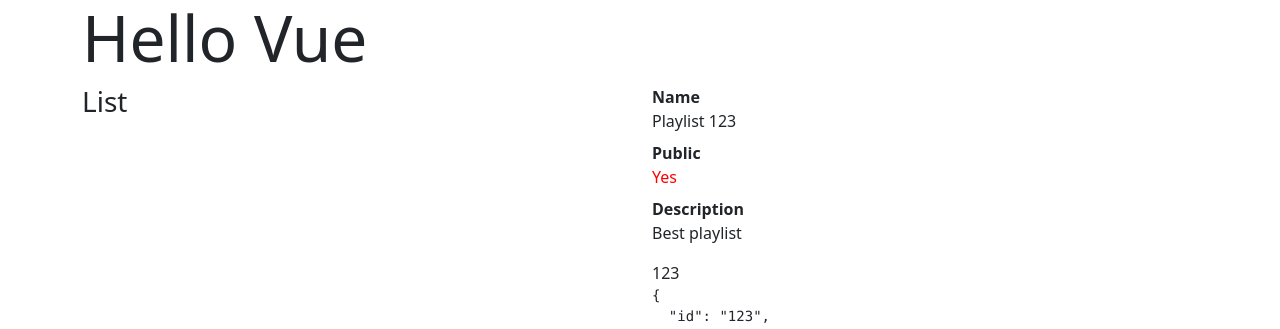
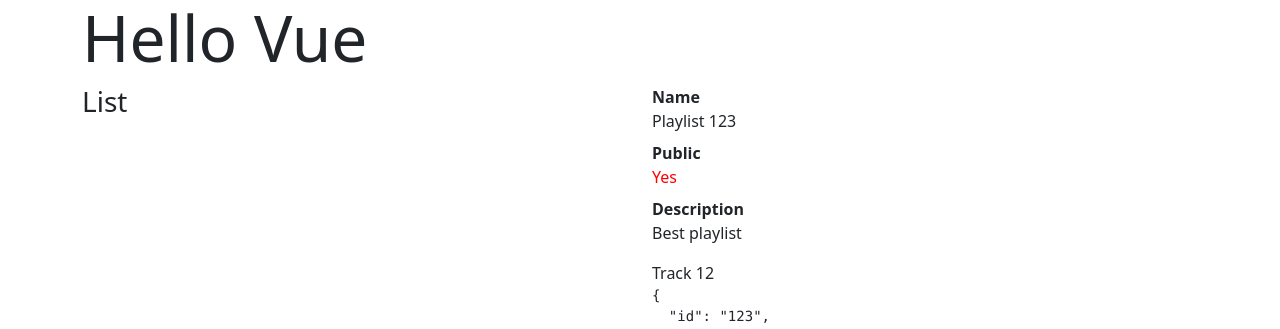
Before and after one commit to ev45ive/sages-vue-open-wrzesien, a Vue app: page / in a window 1280 px wide. Shown: the top 329 px of the page. Built offline with nearby package versions, Linux system fonts and the light colour scheme.

Commit message:
Reactive API reactive(obj), ref(val).value

```diff
--- a/src/playlists/components/PlaylistDetails.vue
+++ b/src/playlists/components/PlaylistDetails.vue
@@ -20,29 +20,44 @@
       <dt>Description</dt>
       <dd>{{ playlist.description }}</dd>
     </dl>
-    {{ placki }}
+
+    {{ playlist.tracks[0].name }}
   </div>
 </template>
 
 <script lang="ts">
 //vbase-3-ts
 
-import { defineComponent } from "vue";
+import { defineComponent, reactive, ref } from "vue";
 
 export default defineComponent({
   setup() {
-    const playlist = {
+    // Objects
+    const playlistReactinve = reactive({
       id: "123",
       name: "Playlist 123",
       public: true,
       description: "Best playlist",
-    };
+      tracks: [{ name: "Track 12" }],
+    });
+
+    // Values
+    const playlistRef = ref({
+      id: "123",
+      name: "Playlist 123",
+      public: true,
+      description: "Best playlist",
+      tracks: [{ name: "Track 12" }],
+    });
+
     const togglePublic = () => {
-      playlist.public = !playlist.public;
+      playlistReactinve.public = !playlistReactinve.public;
+      playlistRef.value.public = !playlistRef.value.public;
+      playlistRef.value.tracks[0].name = '234'
     };
 
     // Template API:
-    return { playlist, togglePublic, placki: 123 };
+    return { playlist: playlistRef, togglePublic, staticNonReactive: 123 };
   },
   // data: () => ({
   //   message: "123",
```
